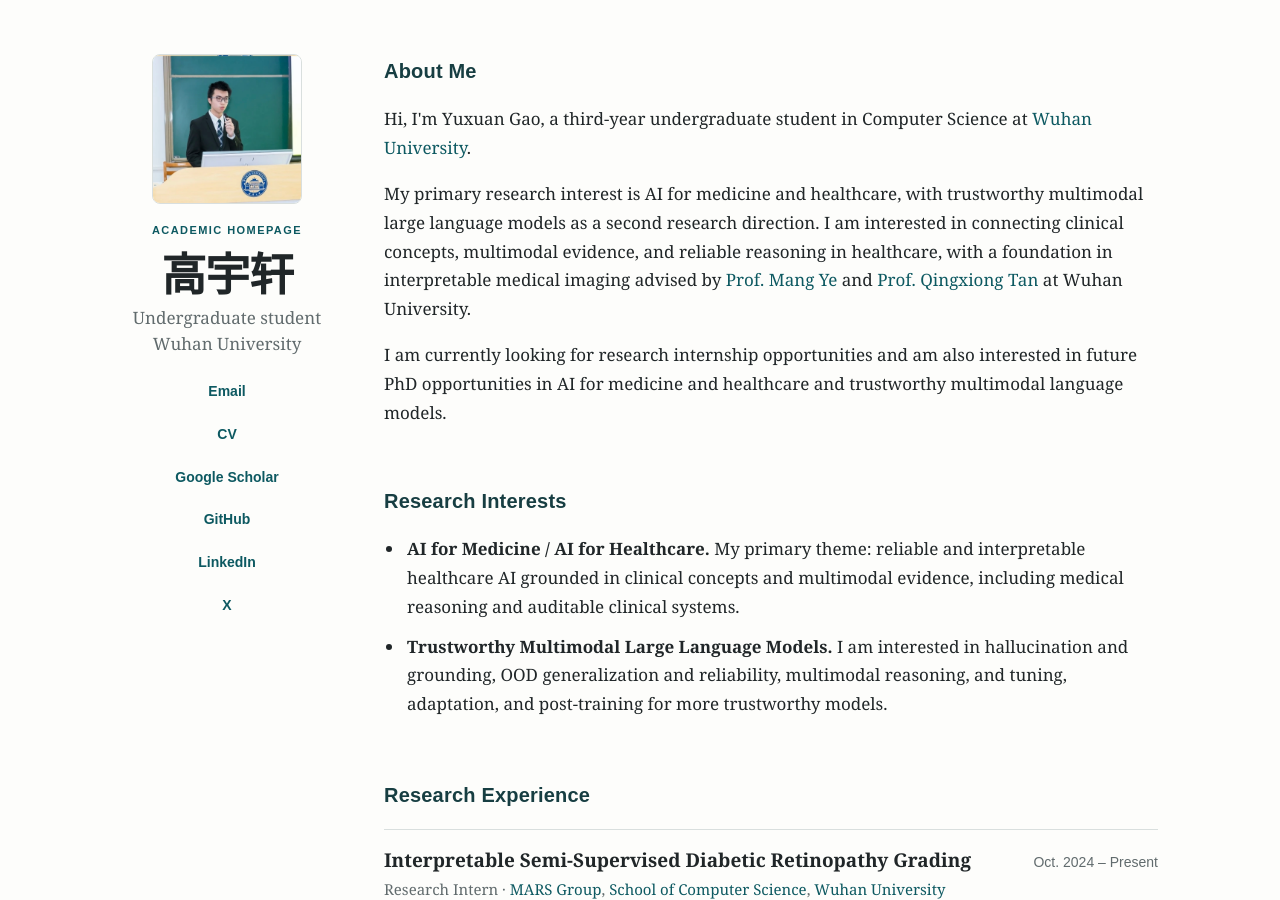
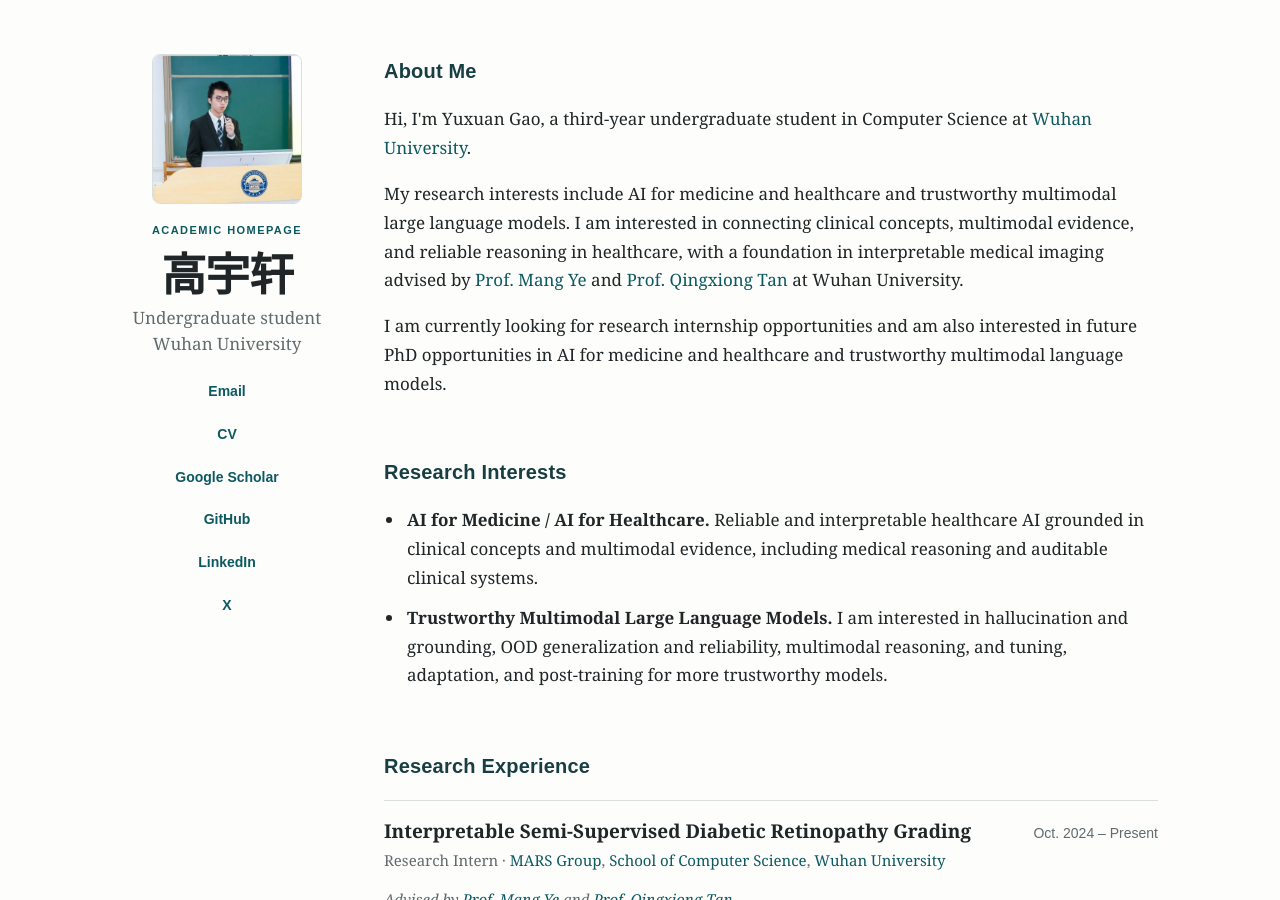
Before and after one commit to Sunny-gyx/Sunny-gyx.github.io, a Jekyll site: the page built from index.md, in a window 1280 px wide and 900 px high. Built offline with Jekyll 4.4.1, drawn with Linux system fonts in a browser that asks for light colours.

Commit message:
adjust research directions

```diff
--- a/index.md
+++ b/index.md
@@ -24,7 +24,7 @@
   <h2>About Me</h2>
   <p>Hi, I'm Yuxuan Gao, a third-year undergraduate student in Computer Science at <a href="https://www.whu.edu.cn/" rel="noopener noreferrer">Wuhan University</a>. </p>
 
-  <p>My primary research interest is AI for medicine and healthcare, with trustworthy multimodal large language models as a second research direction. I am interested in connecting clinical concepts, multimodal evidence, and reliable reasoning in healthcare, with a foundation in interpretable medical imaging advised by <a href="https://jszy.whu.edu.cn/yemang/en/index.htm" rel="noopener noreferrer">Prof. Mang Ye</a> and <a href="https://jszy.whu.edu.cn/tanqingxiong/zh_CN/index/1639463/list/index.htm" rel="noopener noreferrer">Prof. Qingxiong Tan</a> at Wuhan University.</p>
+  <p>My research interests include AI for medicine and healthcare and trustworthy multimodal large language models. I am interested in connecting clinical concepts, multimodal evidence, and reliable reasoning in healthcare, with a foundation in interpretable medical imaging advised by <a href="https://jszy.whu.edu.cn/yemang/en/index.htm" rel="noopener noreferrer">Prof. Mang Ye</a> and <a href="https://jszy.whu.edu.cn/tanqingxiong/zh_CN/index/1639463/list/index.htm" rel="noopener noreferrer">Prof. Qingxiong Tan</a> at Wuhan University.</p>
 
   <p>I am currently looking for research internship opportunities and am also interested in future PhD opportunities in AI for medicine and healthcare and trustworthy multimodal language models.</p>
 </section>
@@ -32,7 +32,7 @@
 <section id="interests">
   <h2>Research Interests</h2>
   <ul class="interest-list">
-    <li><strong>AI for Medicine / AI for Healthcare.</strong> My primary theme: reliable and interpretable healthcare AI grounded in clinical concepts and multimodal evidence, including medical reasoning and auditable clinical systems.</li>
+    <li><strong>AI for Medicine / AI for Healthcare.</strong> Reliable and interpretable healthcare AI grounded in clinical concepts and multimodal evidence, including medical reasoning and auditable clinical systems.</li>
     <li><strong>Trustworthy Multimodal Large Language Models.</strong> I am interested in hallucination and grounding, OOD generalization and reliability, multimodal reasoning, and tuning, adaptation, and post-training for more trustworthy models.</li>
   </ul>
 </section>
```
Also changed, not shown: 1 other file.
